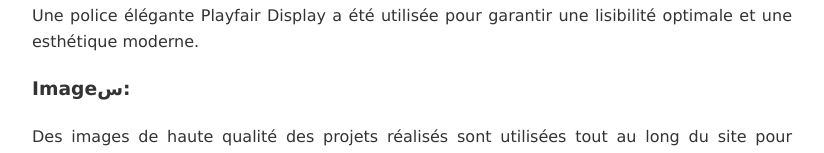
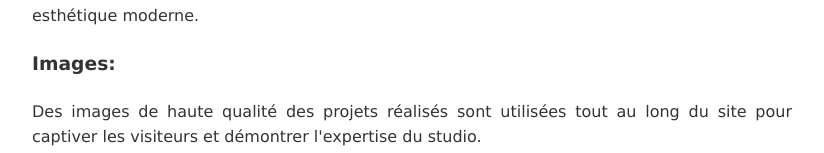
Before and after one commit to injika/Webflowsite, a plain HTML site: page index.html in a window 1280 px wide. Shown: the part 1872-2025 px from the top of the page, without its empty margins (228-1052 px from the left). Drawn offline with Linux system fonts and the light colour scheme.

Commit message:
Update index.html

```diff
--- a/index.html
+++ b/index.html
@@ -14,7 +14,6 @@
     <div class="container">
       <h1 class="h1">Un site Web Webflow pour un studio de design en décoration d'intérieur</h1>
 <p class="paragraph">
- Un site Web Webflow pour un studio de design en décoration d'intérieur
 Sweet Home est un site Web élégant et convivial conçu pour un studio de design en décoration d'intérieur. Construit avec Webflow, ce site combine un design esthétique et une navigation fonctionnelle, mettant efficacement en valeur le portfolio du studio, ses services de rénovation et son processus de conception.
     <br> Ce projet met en avant ma capacité à concevoir un site Web visuellement attrayant qui communique l'essence de la marque tout en offrant une expérience utilisateur intuitive.
 <br>
@@ -45,7 +44,7 @@ Sweet Home est un site Web élégant et convivial conçu pour un studio de desig
           <p>Des tons neutres (beige, crème et marron) ont été choisis pour évoquer chaleur et sophistication.</p>
          <h3>Typographie :</h3>  <p>Une police élégante Playfair Display a été utilisée pour garantir une lisibilité optimale et une esthétique moderne.</p>
 
-          <h3>Imageس:</h3> <p>Des images de haute qualité des projets réalisés sont utilisées tout au long du site pour captiver les visiteurs et démontrer l'expertise du studio.</p>
+          <h3>Images:</h3> <p>Des images de haute qualité des projets réalisés sont utilisées tout au long du site pour captiver les visiteurs et démontrer l'expertise du studio.</p>
           <p><b>Développement dans Webflow</b>
         Mise en place d'une mise en page responsive pour garantir des performances optimales sur ordinateur, tablette et mobile.
 Utilisation de Webflow CMS pour rendre les sections du portfolio et du blog facilement modifiables.
```
